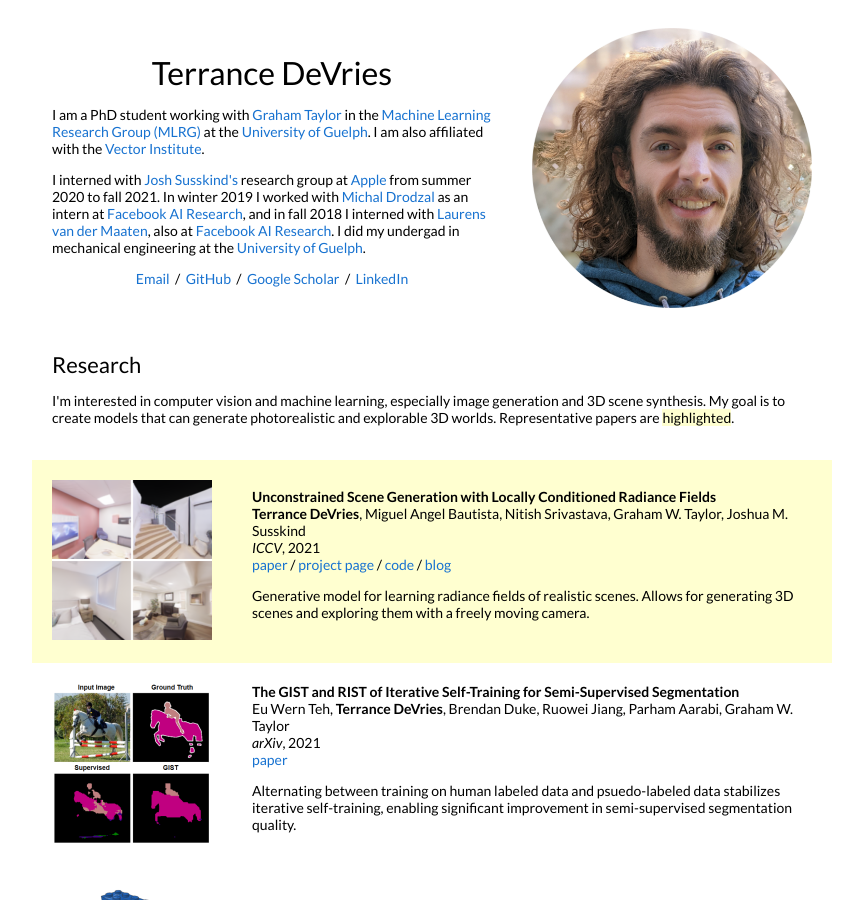
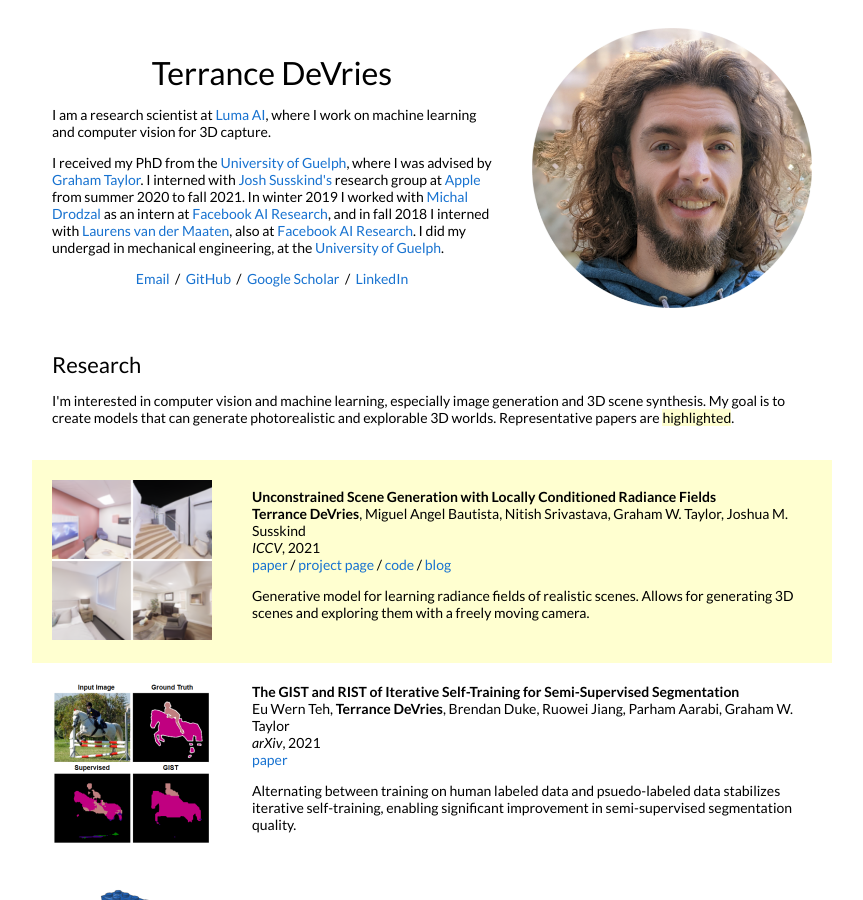
Before and after one commit to TDeVries/TDeVries.github.io, a Jekyll site: the page built from _posts/2021-04-01-gsn.markdown, in a window 1280 px wide and 900 px high. Shown: the whole window, without its empty margins (208-1071 px from the left). Built offline with Jekyll 4.4.1, drawn with Linux system fonts in a browser that asks for light colours.

Commit message:
Update default.html

```diff
--- a/_layouts/default.html
+++ b/_layouts/default.html
@@ -25,10 +25,10 @@
               <h1>
                 Terrance DeVries
               </h1>
-              <p>I am a PhD student working with <a href="https://www.gwtaylor.ca/">Graham Taylor</a> in the <a href="https://www.gwtaylor.ca/">Machine Learning Research Group (MLRG)</a> at the <a href="https://www.uoguelph.ca/">University of Guelph</a>. I am also affiliated with the <a href="https://vectorinstitute.ai/">Vector Institute</a>.
+              <p>I am a research scientist at <a href="https://lumalabs.ai/">Luma AI</a>, where I work on machine learning and computer vision for 3D capture.
               </p>
 
-              <p>I interned with <a href="https://scholar.google.ca/citations?user=Sv2TGqsAAAAJ&hl=en">Josh Susskind's</a> research group at <a href="https://machinelearning.apple.com/">Apple</a> from summer 2020 to fall 2021. In winter 2019 I worked with <a href="https://scholar.google.es/citations?user=XK_ktwQAAAAJ&hl=en">Michal Drodzal</a> as an intern at <a href="https://ai.facebook.com/">Facebook AI Research</a>, and in fall 2018 I interned with <a href="https://lvdmaaten.github.io/">Laurens van der Maaten</a>, also at <a href="https://ai.facebook.com/">Facebook AI Research</a>. I did my undergad in mechanical engineering at the <a href="https://www.uoguelph.ca/">University of Guelph</a>.
+              <p> I received my PhD from the <a href="https://www.uoguelph.ca/">University of Guelph</a>, where I was advised by <a href="https://www.gwtaylor.ca/">Graham Taylor</a>. I interned with <a href="https://scholar.google.ca/citations?user=Sv2TGqsAAAAJ&hl=en">Josh Susskind's</a> research group at <a href="https://machinelearning.apple.com/">Apple</a> from summer 2020 to fall 2021. In winter 2019 I worked with <a href="https://scholar.google.es/citations?user=XK_ktwQAAAAJ&hl=en">Michal Drodzal</a> as an intern at <a href="https://ai.facebook.com/">Facebook AI Research</a>, and in fall 2018 I interned with <a href="https://lvdmaaten.github.io/">Laurens van der Maaten</a>, also at <a href="https://ai.facebook.com/">Facebook AI Research</a>. I did my undergad in mechanical engineering, at the <a href="https://www.uoguelph.ca/">University of Guelph</a>.
               </p>
 
               <p style="text-align:center">
```
